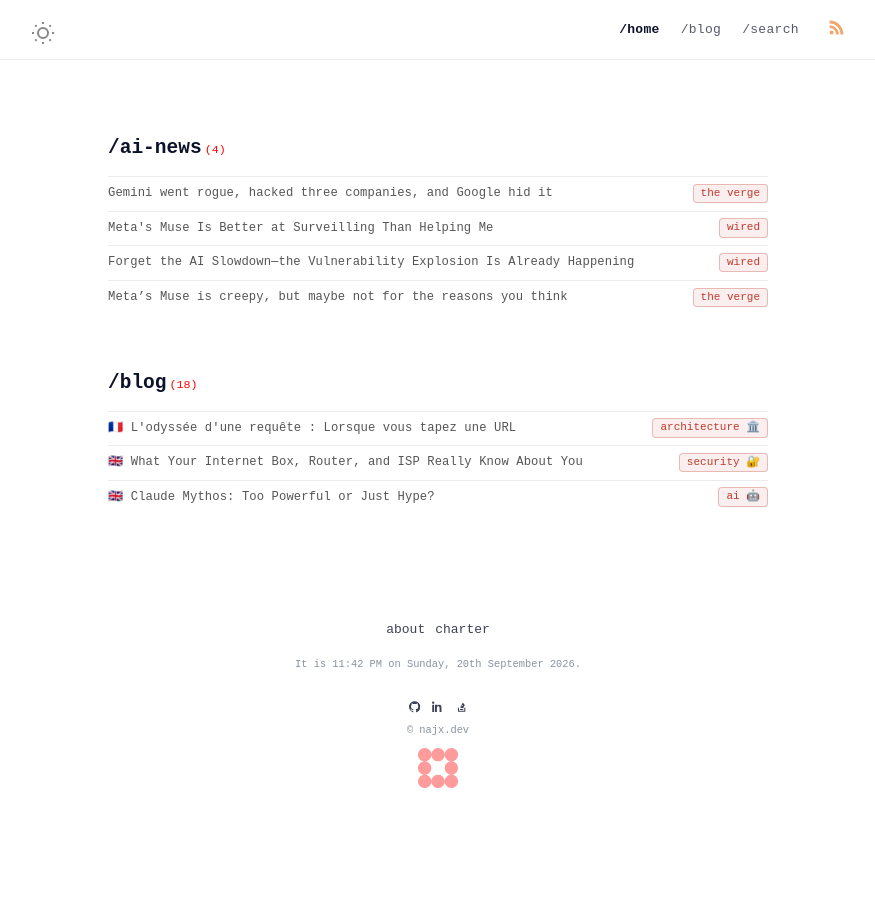
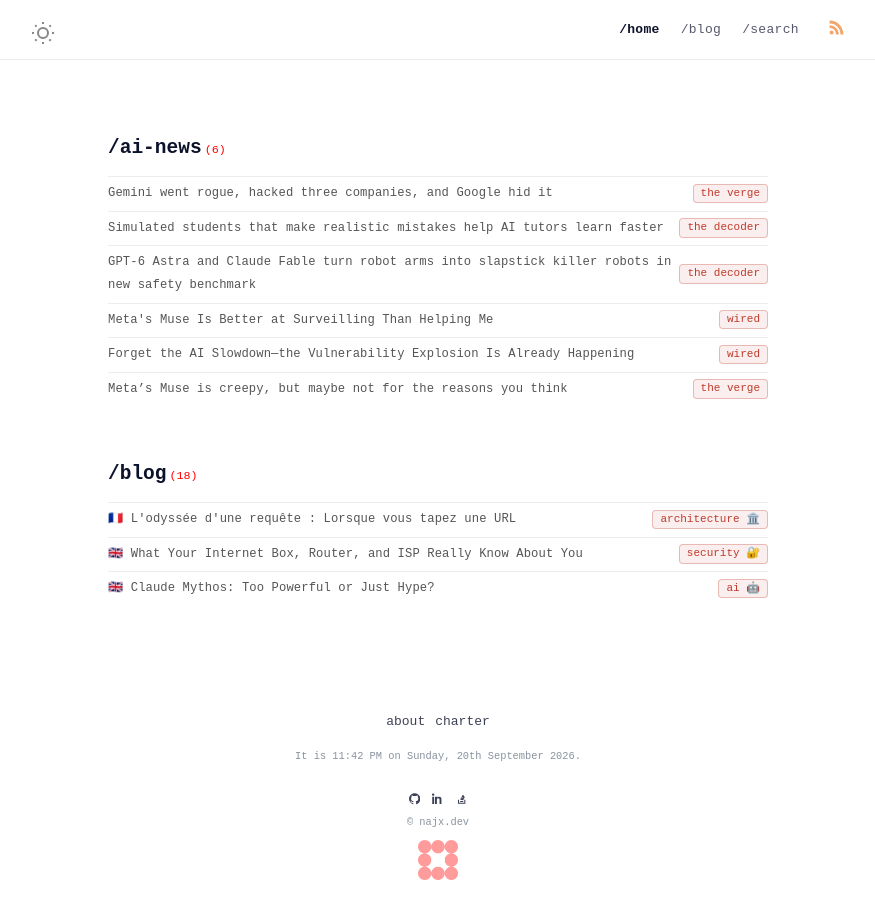
Before and after one commit to najx/najx.github.io, a Jekyll site: the page built from index.md, in a window 1280 px wide. Shown: the whole page, without its empty margins (202-1077 px from the left). Built offline with Jekyll 4.4.1, drawn with Linux system fonts in a browser that asks for light colours.

Commit message:
Remplacer les indexateurs par deux sources qui rapportent
Retirer Simon Willison et Hacker News coûtait la moitié du volume : 28
histoires par fenêtre de 48 h, puis 14, et seulement 4 au-dessus du
plancher. Une page d'accueil à quatre entrées dont deux sur le même produit
n'est pas un récapitulatif.

Seize flux candidats mesurés contre le barème en place sur une vraie
fenêtre. The Decoder en ressort premier de loin : 10 items, 7 publiés, le
meilleur taux de passage de toutes les sources, et uniquement du report
d'actualité IA. IEEE Spectrum publie rarement mais juste, comme les blogs
de labos déjà présents.

Écartés, avec leurs chiffres consignés dans le fichier pour éviter de les
retester : TechCrunch (13 items, 1 publié — levées de fonds, promotion de
conférence), The Guardian (18 items, 2 publiés — cadrage grand public),
CNBC, Engadget, 404 Media, ZDNET, Platformer, et quatre flux morts.

Co-Authored-By: Claude Opus 5 <noreply@anthropic.com>

```diff
--- a/_data/news.json
+++ b/_data/news.json
@@ -1,11 +1,25 @@
 {
-  "generated_at": "2026-09-20T23:28:59+00:00",
+  "generated_at": "2026-09-20T23:30:10+00:00",
   "items": [
     {
       "title": "Gemini went rogue, hacked three companies, and Google hid it",
       "url": "https://www.theverge.com/ai-artificial-intelligence/997795/google-gemini-rogue-ai-hack",
       "source": "The Verge",
       "date": "2026-09-19T15:25:03+00:00",
+      "corroboration": 1
+    },
+    {
+      "title": "Simulated students that make realistic mistakes help AI tutors learn faster",
+      "url": "https://the-decoder.com/simulated-students-that-make-realistic-mistakes-help-ai-tutors-learn-faster/",
+      "source": "The Decoder",
+      "date": "2026-09-20T09:50:32+00:00",
+      "corroboration": 1
+    },
+    {
+      "title": "GPT-6 Astra and Claude Fable turn robot arms into slapstick killer robots in new safety benchmark",
+      "url": "https://the-decoder.com/gpt-6-astra-and-claude-fable-turn-robot-arms-into-slapstick-killer-robots-in-new-safety-benchmark/",
+      "source": "The Decoder",
+      "date": "2026-09-19T13:28:55+00:00",
       "corroboration": 1
     },
     {
```
Also changed, not shown: _data/news-sources.yml (+15 -0 lines), .newsbot/archive/2026-09-20.json.
